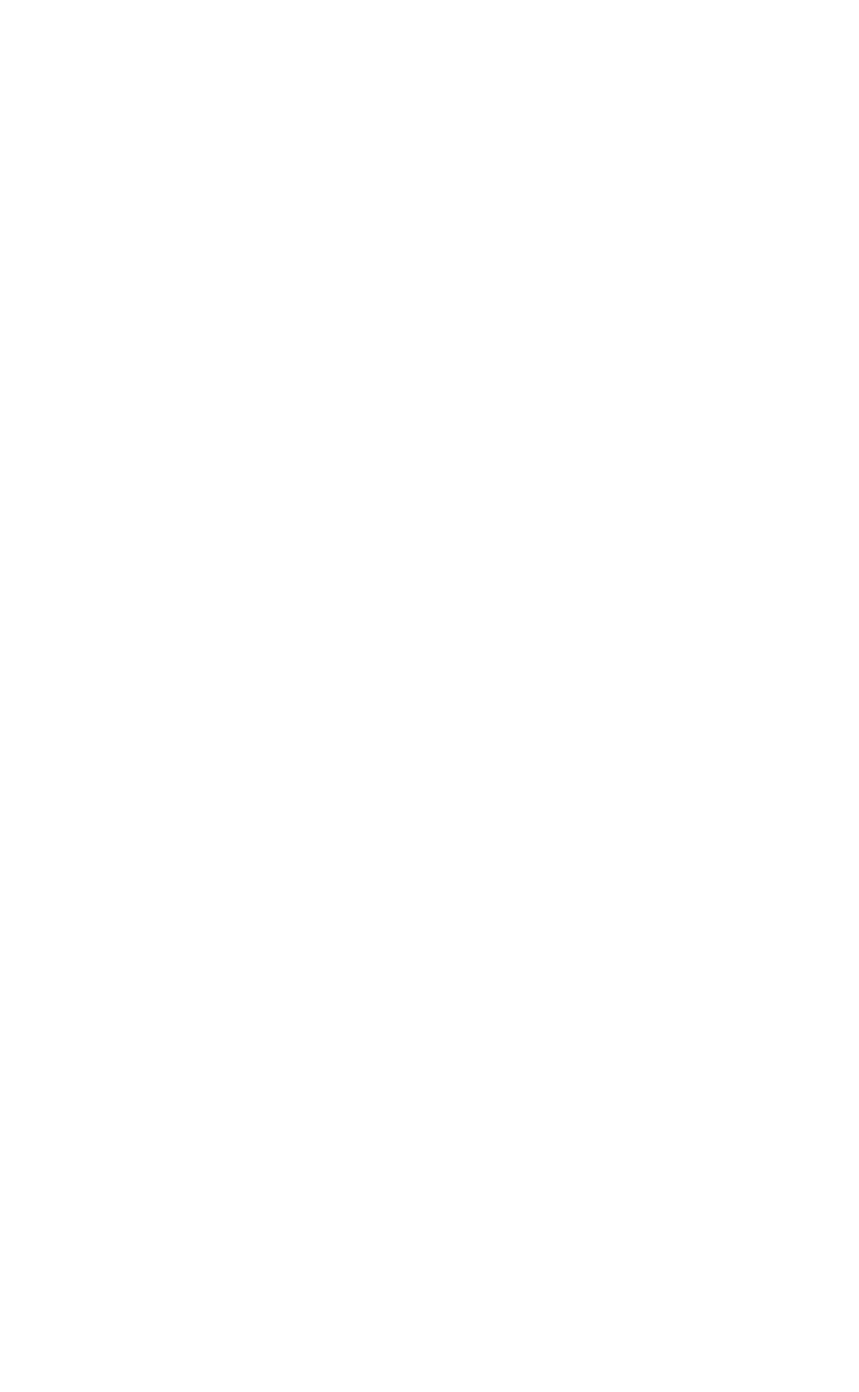
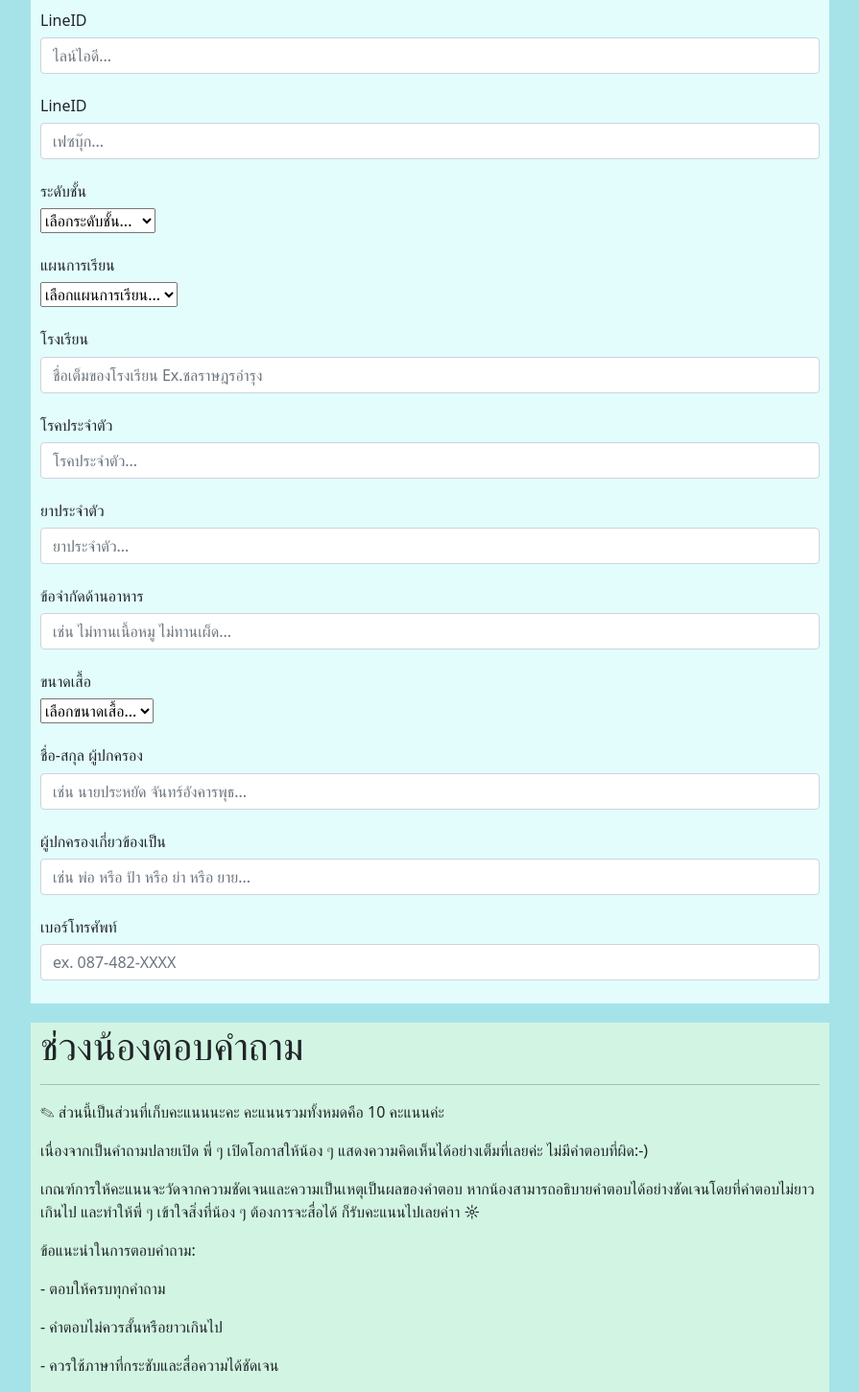
Before and after one commit to chonburichula/frontend, a React (Create React App) app: page /register in a window 1280 px wide. Shown: the part 940-2391 px from the top of the page at 96% size, without its empty margins (32-927 px from the left). Before the commit the page ends 947 px from the top, so only its background shows below. Built offline with nearby package versions, Linux system fonts and the light colour scheme.

Commit message:
update Form

```diff
--- a/src/App.css
+++ b/src/App.css
@@ -1,5 +1,6 @@
 .App {
   text-align: center;
+  background-color: #a6e3e9;
 }
 
 .App-logo {
--- a/src/components/Home.css
+++ b/src/components/Home.css
@@ -6,9 +6,9 @@
 
 
 .Annoucement{
-    text-align: left;
-    background-color: teal;
-    margin : 5px 25% 5px 25%;
+    text-align: center;
+    background-color: #e3fdfd;
+    margin : 5px 20% 5px 20%;
     padding: 5px 5px;
 }
 
--- a/src/components/RegisterPage.css
+++ b/src/components/RegisterPage.css
@@ -1,9 +1,20 @@
-
 
 .PersonalInfo {
     text-align: left;
-    position: absolute;
     margin-left: 5%;
-    margin-top: 5px;
-    width: 50%;
+    padding-left: 10px;
+    padding-right: 10px;
+    padding-top: 10px;
+    width: 65%;
+    background-color: #e3fdfd;
 }
+
+.Question {
+    text-align: left;
+    margin-left: 5%;
+    padding-left: 10px;
+    padding-right: 10px;
+    margin-top: 20px;
+    width: 65%;
+    background-color: #d2f5e3;
+}
--- a/src/components/RegisterPage.js
+++ b/src/components/RegisterPage.js
@@ -9,6 +9,7 @@ import 'bootstrap/dist/css/bootstrap.min.css';
 class Register extends Component {
   render() {
     return (
+      <div class='Overall'>
         <div class='PersonalInfo'>
           <h1>ข้อมูลส่วนตัว</h1>
           <hr></hr>
@@ -91,11 +92,127 @@ class Register extends Component {
             </Form.Group>
             <br></br>
             <h6>เบอร์โทรศัพท์</h6>
-          <Form.Group controlId="formGroupAddress">
-            <Form.Control placeholder="087-482-XXXX"/>
+            <Form.Group controlId="formGroupTel">
+              <Form.Control placeholder="ex. 087-482-XXXX"/>
+            </Form.Group>
+            <br></br>
+            <h6>LineID</h6>
+            <Form.Group controlId="formGroupLineID">
+              <Form.Control placeholder="ไลน์ไอดี..." />
+            </Form.Group>
+            <br></br>
+            <h6>LineID</h6>
+            <Form.Group controlId="formGroupFacebook">
+              <Form.Control placeholder="เฟซบุ๊ก..." />
+            </Form.Group>
+            <br></br>
+            <h6>ระดับชั้น</h6>
+            <Form.Group controlId="formGroupGrade">
+              <Form.Control
+                as="select"
+                className="mr-sm-2"
+                id="inlineFormCustomSelect"
+                custom
+              >
+                <option value="0">เลือกระดับชั้น...</option>
+                <option value="1">มัธยมศึกษาปีที่ 4</option>
+                <option value="2">มัธยมศึกษาปีที่ 5</option>
+                <option value="3">มัธยมศึกษาปีที่ 6</option>
+              </Form.Control>
+            </Form.Group>
+            <br></br>
+            <h6>แผนการเรียน</h6>
+            <Form.Group controlId="formGroupMajor">
+              <Form.Control
+                as="select"
+                className="mr-sm-2"
+                id="inlineFormCustomSelect"
+                custom
+              >
+                <option value="0">เลือกแผนการเรียน...</option>
+                <option value="1">วิทย์ - คณิต</option>
+                <option value="2">ศิลป์ - คำนวณ</option>
+                <option value="3">ศิลป์ - ภาษา</option>
+              </Form.Control>
+            </Form.Group>
+            <br></br>
+            <h6>โรงเรียน</h6>
+            <Form.Group controlId="formGroupSchool">
+              <Form.Control placeholder="ชื่อเต็มของโรงเรียน Ex.ชลราษฎรอำรุง " />
+            </Form.Group>
+            <br></br>
+            <h6>โรคประจำตัว</h6>
+            <Form.Group controlId="formGroupDisease">
+              <Form.Control placeholder="โรคประจำตัว... " />
+            </Form.Group>
+            <br></br>
+            <h6>ยาประจำตัว</h6>
+            <Form.Group controlId="formGroupMeds">
+              <Form.Control placeholder="ยาประจำตัว... " />
+            </Form.Group>
+            <br></br>
+            <h6>ข้อจำกัดด้านอาหาร</h6>
+            <Form.Group controlId="formGroupFoodie">
+              <Form.Control placeholder="เช่น ไม่ทานเนื้อหมู ไม่ทานเผ็ด... " />
+            </Form.Group>
+            <br></br>
+            <h6>ขนาดเสื้อ</h6>
+            <Form.Group controlId="formGroupShirtSize">
+              <Form.Control
+                as="select"
+                className="mr-sm-2"
+                id="inlineFormCustomSelect"
+                custom
+              >
+                <option value="0">เลือกขนาดเสื้อ...</option>
+                <option value="1">S (33")</option>
+                <option value="2">M (36")</option>
+                <option value="3">L (40")</option>
+                <option value="4">XL (44")</option>
+                <option value="5">XXL (48")</option>
+              </Form.Control>
+            </Form.Group>
+            <br></br>
+            <h6>ชื่อ-สกุล ผู้ปกครอง</h6>
+            <Form.Group controlId="formGroupParentName">
+              <Form.Control placeholder="เช่น นายประหยัด จันทร์อังคารพุธ... " />
+            </Form.Group>
+            <br></br>
+            <h6>ผู้ปกครองเกี่ยวข้องเป็น</h6>
+            <Form.Group controlId="formGroupParentPosition">
+              <Form.Control placeholder="เช่น พ่อ หรือ ป้า หรือ ย่า หรือ ยาย... " />
+            </Form.Group>
+            <br></br>
+            <h6>เบอร์โทรศัพท์</h6>
+            <Form.Group controlId="formGroupParentTel">
+              <Form.Control placeholder="ex. 087-482-XXXX"/>
             </Form.Group>
             <br></br>
           </Form>
+        </div>
+        <div class='Question'>
+          <h1>ช่วงน้องตอบคำถาม</h1>
+          <hr></hr>
+          <p>✎ ส่วนนี้เป็นส่วนที่เก็บคะแนนนะคะ คะแนนรวมทั้งหมดคือ 10 คะแนนค่ะ</p>
+          <p>เนื่องจากเป็นคำถามปลายเปิด พี่ ๆ เปิดโอกาสให้น้อง ๆ แสดงความคิดเห็นได้อย่างเต็มที่เลยค่ะ ไม่มีคำตอบที่ผิด:-)</p>
+          <p>เกณฑ์การให้คะแนนจะวัดจากความชัดเจนและความเป็นเหตุเป็นผลของคำตอบ หากน้องสามารถอธิบายคำตอบได้อย่างชัดเจนโดยที่คำตอบไม่ยาวเกินไป และทำให้พี่ ๆ เข้าใจสิ่งที่น้อง ๆ ต้องการจะสื่อได้ ก็รับคะแนนไปเลยค่าา ☼</p>
+          <p>ข้อแนะนำในการตอบคำถาม:</p>
+          <p>- ตอบให้ครบทุกคำถาม</p>
+          <p>- คำตอบไม่ควรสั้นหรือยาวเกินไป</p>
+          <p>- ควรใช้ภาษาที่กระชับและสื่อความได้ชัดเจน</p>
+          <p>- หากน้องไม่รู้จะอธิบายยังไง การยกตัวอย่างสถานการณ์จะช่วยให้คำตอบของน้องชัดเจนขึ้นได้</p>
+          <p>- คำตอบอยู่บนพื้นฐานของความจริงความเป็นเหตุและผล</p>
+          <p>- ใช้ภาษาสุภาพและสะกดคำให้ถูกต้อง</p>
+          <hr></hr>
+          <Form>
+          <br></br>
+            <h6>เบอร์โทรศัพท์</h6>
+            <Form.Group controlId="formGroupParentTel">
+              <Form.Control placeholder="ex. 087-482-XXXX"/>
+            </Form.Group>
+            <br></br>
+          </Form>
+        </div>
       </div>
     );
   }
```
Also changed, not shown: src/components/Home.js (+15 -15 lines). Lines whose indentation alone changed are shown as unchanged.
